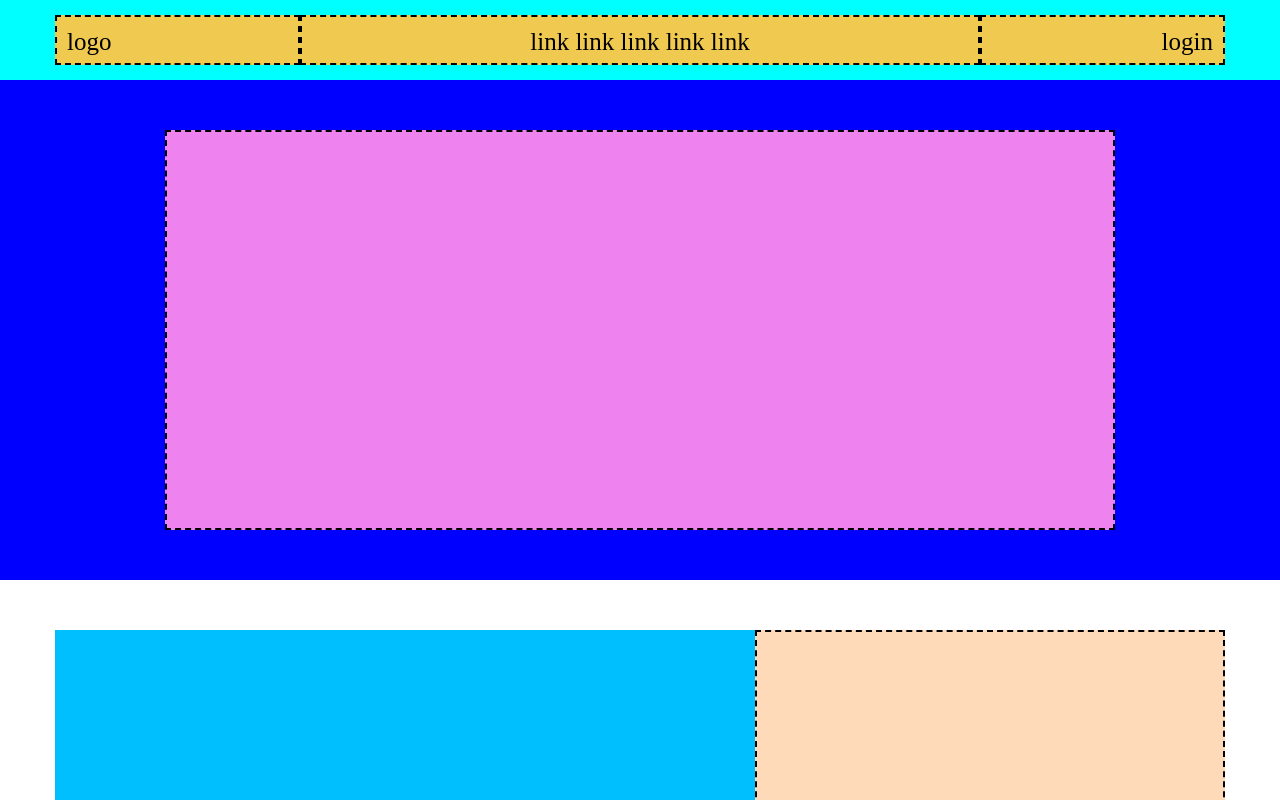
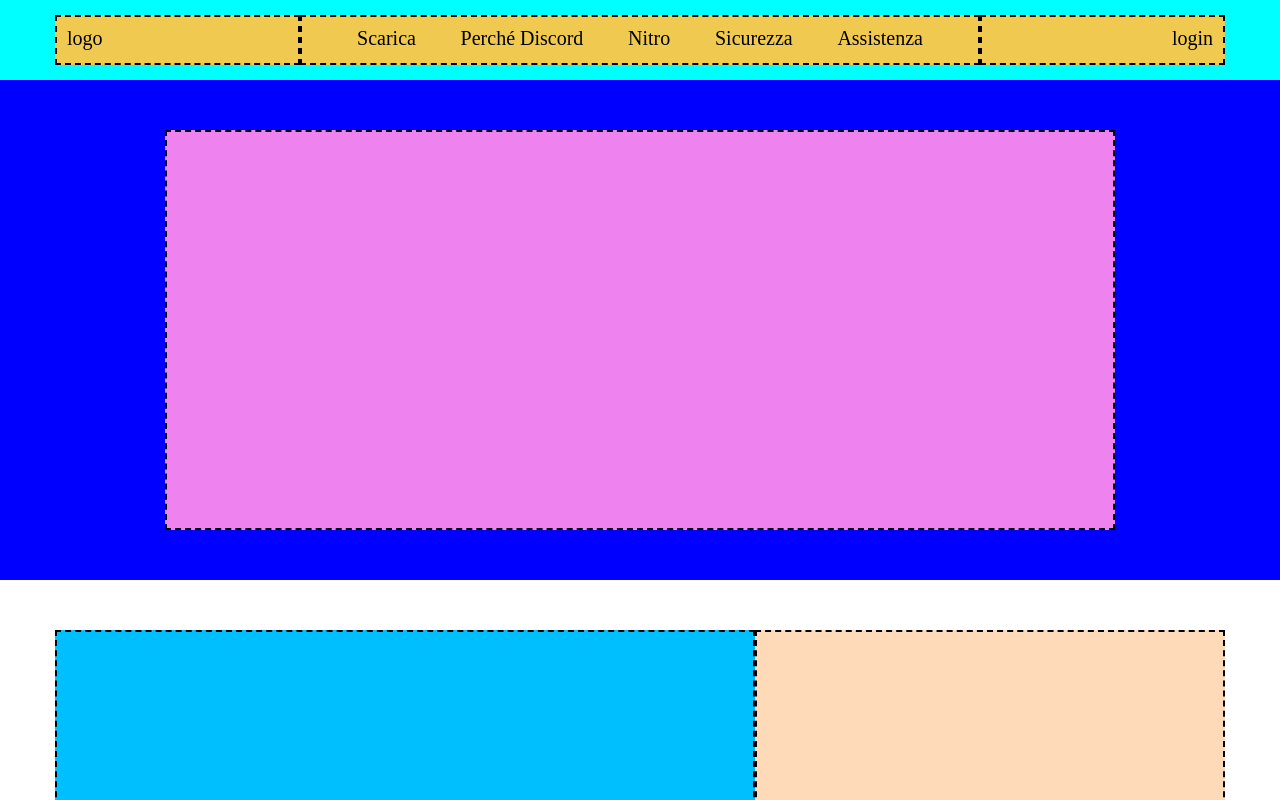
Before and after one commit to ValerioCani/htmlcss-discord, a plain HTML site: page index.html in a window 1280 px wide. Shown: the top 800 px of the page. Drawn offline with Linux system fonts and the light colour scheme.

Commit message:
nuove correzioni per elementi di debug, correzione lista di link dell'header presa da correzione dell'esercizio: sostituzione nav con ul

```diff
--- a/css/style.css
+++ b/css/style.css
@@ -9,11 +9,11 @@
 }
 
 body{
-    font-size: 25px;
+    font-size: 20px;
 }
 
 /* regole di debug */
-.debug nav, .debug .footer-top, .debug .bot-head>div, .debug .text,
+.debug nav, .debug ul, .debug .footer-top, .debug .bot-head>div,.debug .image, .debug .text,
  .debug .last, .debug .column-l, .debug .fine div{
     border: dashed black 2px;
 }
@@ -33,7 +33,6 @@ body{
 
 .debug .bot-head>div{
     background-color: violet;
-    border: dashed black 2px;
 }
 
 .debug .image{
@@ -78,26 +77,29 @@ body{
     width: 1170px;
 }
 
-nav{
+ul, nav{
     height: 50px;
-    line-height: 50px;
 }
 
 .logo{
     width: 25%;
-    padding-left: 10px;
+    padding: 10px;
 }
 
 .login{
     width: 25%;
     text-align: right;
-    padding-right: 10px;
+    padding: 10px;
 }
 
-.links{
+.navigator ul{
     width: 70%;
-    text-align: center;
+    padding: 10px;
+    list-style: none;
+    justify-content: space-evenly;
 }
+
+
 /* fine regole parte alta dell'header
    e inizio regole parte bassa dell'header*/
 .bot-head{
--- a/index.html
+++ b/index.html
@@ -12,7 +12,13 @@
             <section class="top-head  flex">
                 <div class="navigator flex">
                     <nav class="logo">logo</nav>
-                    <nav class="links">link link link link link</nav>
+                    <ul class="flex">
+                        <li>Scarica</li>
+                        <li>Perché Discord</li>
+                        <li>Nitro</li>
+                        <li>Sicurezza</li>
+                        <li>Assistenza</li>
+                    </ul>
                     <nav class="login">login</nav>
                 </div>
             </section>
```
